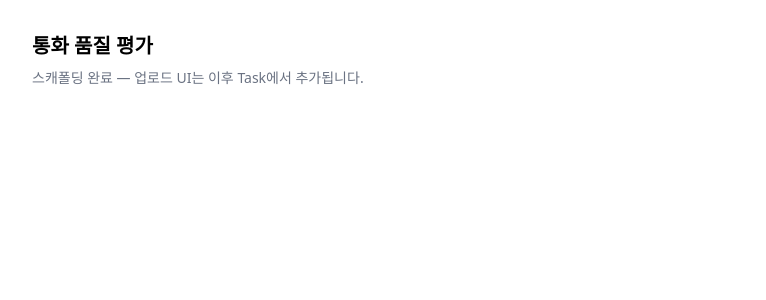
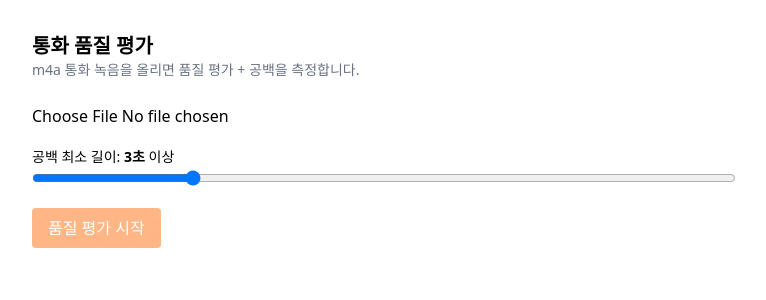
Before and after one commit to daangnservice-com/qms_qradar, a Next.js app: page / in a window 1280 px wide. Shown: the top 300 px of the page, without its empty margins (256-1022 px from the left). Built offline with nearby package versions, Linux system fonts and the light colour scheme.

Commit message:
feat: 업로드/결과 UI 및 공백 타임라인 추가

```diff
--- a/app/page.tsx
+++ b/app/page.tsx
@@ -1,8 +1,19 @@
+"use client";
+import { useState } from "react";
+import type { EvaluationResult } from "@/lib/types";
+import UploadForm from "@/components/UploadForm";
+import ResultView from "@/components/ResultView";
+
 export default function Home() {
+  const [result, setResult] = useState<EvaluationResult | null>(null);
   return (
-    <main className="mx-auto max-w-3xl p-8">
-      <h1 className="text-xl font-bold">통화 품질 평가</h1>
-      <p className="mt-2 text-sm text-gray-500">스캐폴딩 완료 — 업로드 UI는 이후 Task에서 추가됩니다.</p>
+    <main className="mx-auto max-w-3xl space-y-6 p-8">
+      <header>
+        <h1 className="text-xl font-bold">통화 품질 평가</h1>
+        <p className="text-sm text-gray-500">m4a 통화 녹음을 올리면 품질 평가 + 공백을 측정합니다.</p>
+      </header>
+      <UploadForm onResult={setResult} />
+      {result && <ResultView result={result} />}
     </main>
   );
 }
--- /dev/null
+++ b/components/ReportView.tsx
@@ -0,0 +1,4 @@
+export default function ReportView({ summary, error }: { summary: string; error: string | null }) {
+  if (error) return <div className="rounded-lg border border-amber-300 bg-amber-50 p-4 text-sm">AI 평가 실패: {error} (공백 측정 결과는 아래 유지)</div>;
+  return <div className="rounded-lg border p-4"><h3 className="font-semibold">총평</h3><p className="mt-2 whitespace-pre-wrap text-sm text-gray-700">{summary}</p></div>;
+}
--- /dev/null
+++ b/components/ResultView.tsx
@@ -0,0 +1,19 @@
+import type { EvaluationResult } from "@/lib/types";
+import ScoreCard from "./ScoreCard";
+import ReportView from "./ReportView";
+import SilenceTimeline from "./SilenceTimeline";
+
+export default function ResultView({ result }: { result: EvaluationResult }) {
+  const { evaluation: e } = result;
+  return (
+    <div className="space-y-4">
+      <div className="grid gap-4 sm:grid-cols-3">
+        <ScoreCard title="응대 태도" detail={e.scores.attitude} />
+        <ScoreCard title="문제 해결력" detail={e.scores.resolution} />
+        <ScoreCard title="대화 흐름·공백" detail={e.scores.flow} />
+      </div>
+      <ReportView summary={e.overallSummary} error={e.error} />
+      <SilenceTimeline durationSec={result.durationSec} silences={result.silences} summary={result.silenceSummary} comments={e.silenceComments} />
+    </div>
+  );
+}
--- /dev/null
+++ b/components/ScoreCard.tsx
@@ -0,0 +1,12 @@
+import type { ScoreDetail } from "@/lib/types";
+export default function ScoreCard({ title, detail }: { title: string; detail: ScoreDetail }) {
+  return (
+    <div className="rounded-lg border p-4">
+      <div className="flex items-baseline justify-between">
+        <h3 className="font-semibold">{title}</h3>
+        <span className="text-2xl font-bold">{detail.score}<span className="text-sm text-gray-400">/5</span></span>
+      </div>
+      <p className="mt-2 text-sm text-gray-600">{detail.comment}</p>
+    </div>
+  );
+}
--- /dev/null
+++ b/components/SilenceTimeline.tsx
@@ -0,0 +1,40 @@
+import { formatClock } from "@/lib/format";
+import type { Silence, SilenceSummary } from "@/lib/types";
+
+export default function SilenceTimeline({
+  durationSec, silences, summary, comments,
+}: {
+  durationSec: number;
+  silences: Silence[];
+  summary: SilenceSummary;
+  comments: { atSec: number; note: string }[];
+}) {
+  return (
+    <div className="rounded-lg border p-4">
+      <div className="flex items-center justify-between">
+        <h3 className="font-semibold">공백 타임라인</h3>
+        <span className="text-sm text-gray-500">
+          {summary.count}회 · 총 {summary.totalSec.toFixed(1)}초 · 최장 {summary.longestSec.toFixed(1)}초 · {(summary.silenceRatio * 100).toFixed(1)}%
+        </span>
+      </div>
+      <div className="relative mt-3 h-3 w-full rounded bg-gray-100">
+        {silences.map((s, i) => (
+          <div key={i} className="absolute h-3 rounded bg-red-400"
+            style={{ left: `${(s.startSec / durationSec) * 100}%`, width: `${((s.endSec - s.startSec) / durationSec) * 100}%` }}
+            title={`${formatClock(s.startSec)}~${formatClock(s.endSec)} (${s.durationSec.toFixed(1)}초)`} />
+        ))}
+      </div>
+      <ul className="mt-3 space-y-1 text-sm">
+        {silences.map((s, i) => {
+          const c = comments.find((c) => Math.abs(c.atSec - s.startSec) < 0.5);
+          return (
+            <li key={i} className="flex gap-2">
+              <span className="font-mono">{formatClock(s.startSec)}~{formatClock(s.endSec)} ({s.durationSec.toFixed(1)}초)</span>
+              {c && <span className="text-gray-500">— {c.note}</span>}
+            </li>
+          );
+        })}
+      </ul>
+    </div>
+  );
+}
--- /dev/null
+++ b/components/ThresholdSlider.tsx
@@ -0,0 +1,10 @@
+"use client";
+export default function ThresholdSlider({ value, onChange }: { value: number; onChange: (v: number) => void }) {
+  return (
+    <label className="block">
+      <span className="text-sm">공백 최소 길이: <b>{value}초</b> 이상</span>
+      <input type="range" min={1} max={10} step={1} value={value}
+        onChange={(e) => onChange(Number(e.target.value))} className="w-full" />
+    </label>
+  );
+}
--- /dev/null
+++ b/components/UploadForm.tsx
@@ -0,0 +1,40 @@
+"use client";
+import { useState } from "react";
+import type { EvaluationResult } from "@/lib/types";
+import ThresholdSlider from "./ThresholdSlider";
+
+export default function UploadForm({ onResult }: { onResult: (r: EvaluationResult) => void }) {
+  const [file, setFile] = useState<File | null>(null);
+  const [minSilenceSec, setMinSilenceSec] = useState(3);
+  const [loading, setLoading] = useState(false);
+  const [error, setError] = useState<string | null>(null);
+
+  async function submit(e: React.FormEvent) {
+    e.preventDefault();
+    if (!file) return;
+    setLoading(true); setError(null);
+    try {
+      const fd = new FormData();
+      fd.set("file", file);
+      fd.set("minSilenceSec", String(minSilenceSec));
+      const res = await fetch("/api/evaluate", { method: "POST", body: fd });
+      if (!res.ok) throw new Error((await res.json()).error ?? "실패");
+      onResult(await res.json());
+    } catch (err) {
+      setError(err instanceof Error ? err.message : "실패");
+    } finally {
+      setLoading(false);
+    }
+  }
+
+  return (
+    <form onSubmit={submit} className="space-y-4">
+      <input type="file" accept=".m4a,audio/mp4" onChange={(e) => setFile(e.target.files?.[0] ?? null)} />
+      <ThresholdSlider value={minSilenceSec} onChange={setMinSilenceSec} />
+      <button type="submit" disabled={!file || loading} className="rounded bg-brand px-4 py-2 text-white disabled:opacity-50">
+        {loading ? "평가 중…" : "품질 평가 시작"}
+      </button>
+      {error && <p className="text-sm text-red-600">{error}</p>}
+    </form>
+  );
+}
```
Also changed, not shown: 1 other file (tests, documents, lock files or other folders).
